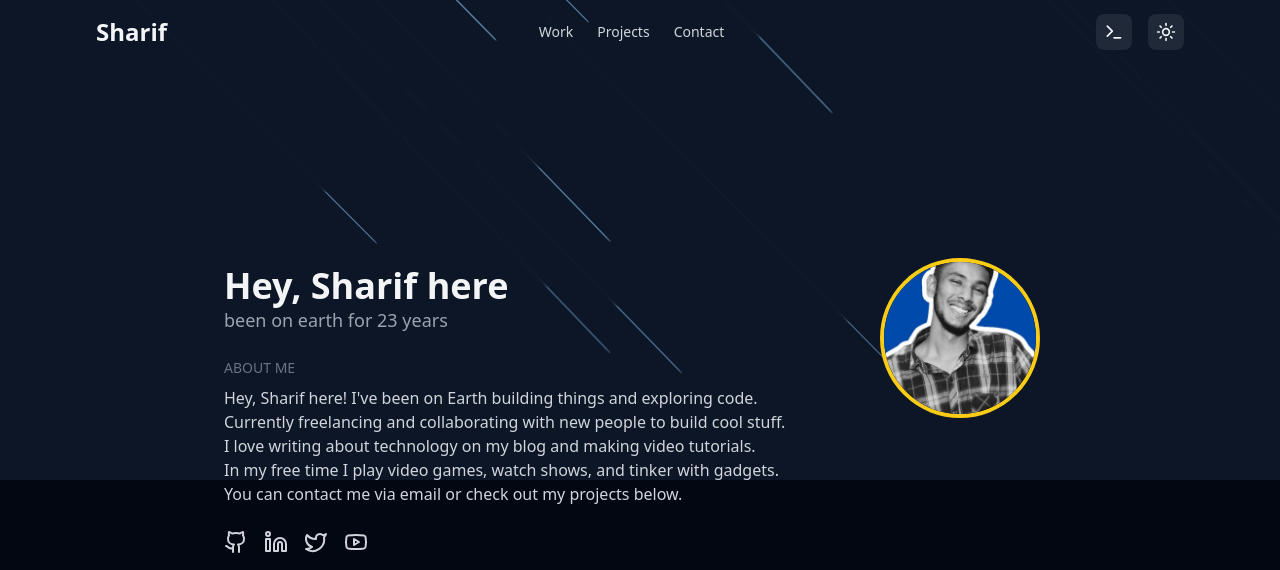
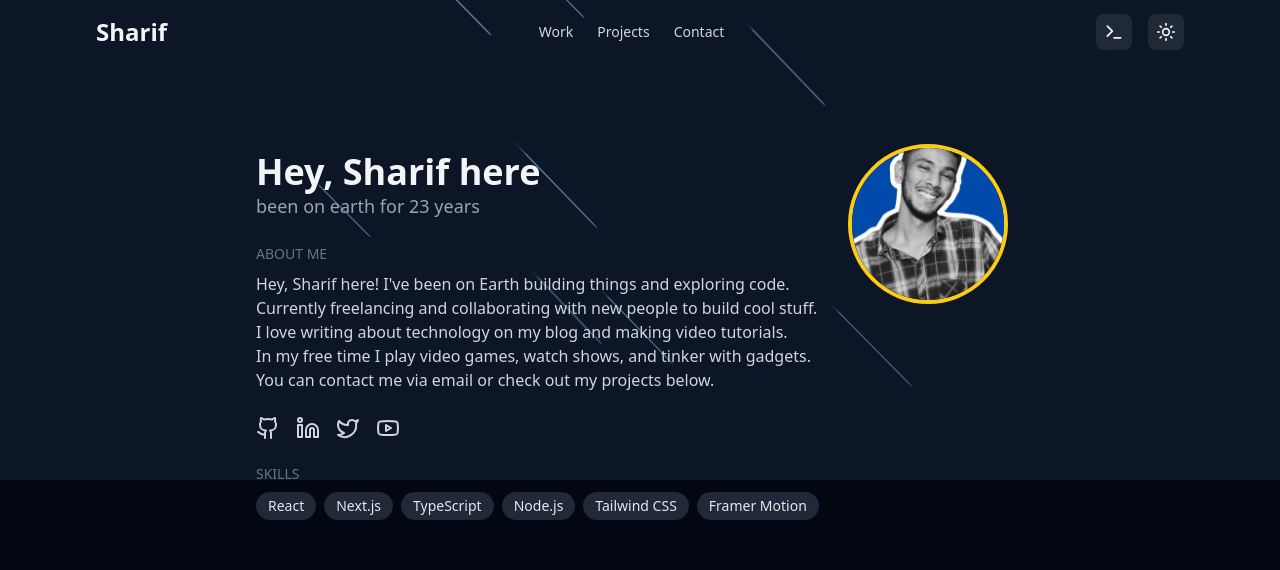
Before and after one commit to nswarnob/my_portfolio, a React (Vite) app: page / in a window 1280 px wide. Shown: the top 570 px of the page. Built offline with nearby package versions, Linux system fonts and the light colour scheme.

Commit message:
final push

```diff
--- a/src/components/Hero.jsx
+++ b/src/components/Hero.jsx
@@ -9,7 +9,6 @@ import {
   Youtube,
 } from "lucide-react";
 import { data } from "../data/portfolioData";
-
 
 const Hero = () => {
   const { name, dob, about, socials, skills, photo } = data;
@@ -38,9 +37,11 @@ const Hero = () => {
   };
 
   return (
-    <section id="home" className="relative min-h-screen py-10 sm:py-6">
-
-      <div className="relative z-10 space-y-7 px-4 sm:px-6 lg:px-8 flex items-center justify-center sm:pt-7 min-h-screen">
+    <section
+      id="home"
+      className="relative  pt-12 sm:pt-16 lg:pt-24 pb-2 px-4 sm:px-6 lg:px-8"
+    >
+      <div className="relative z-10 space-y-7 px-4 sm:px-6 lg:px-8 flex items-center justify-center my-8">
         <motion.div
           variants={container}
           initial="hidden"
```
